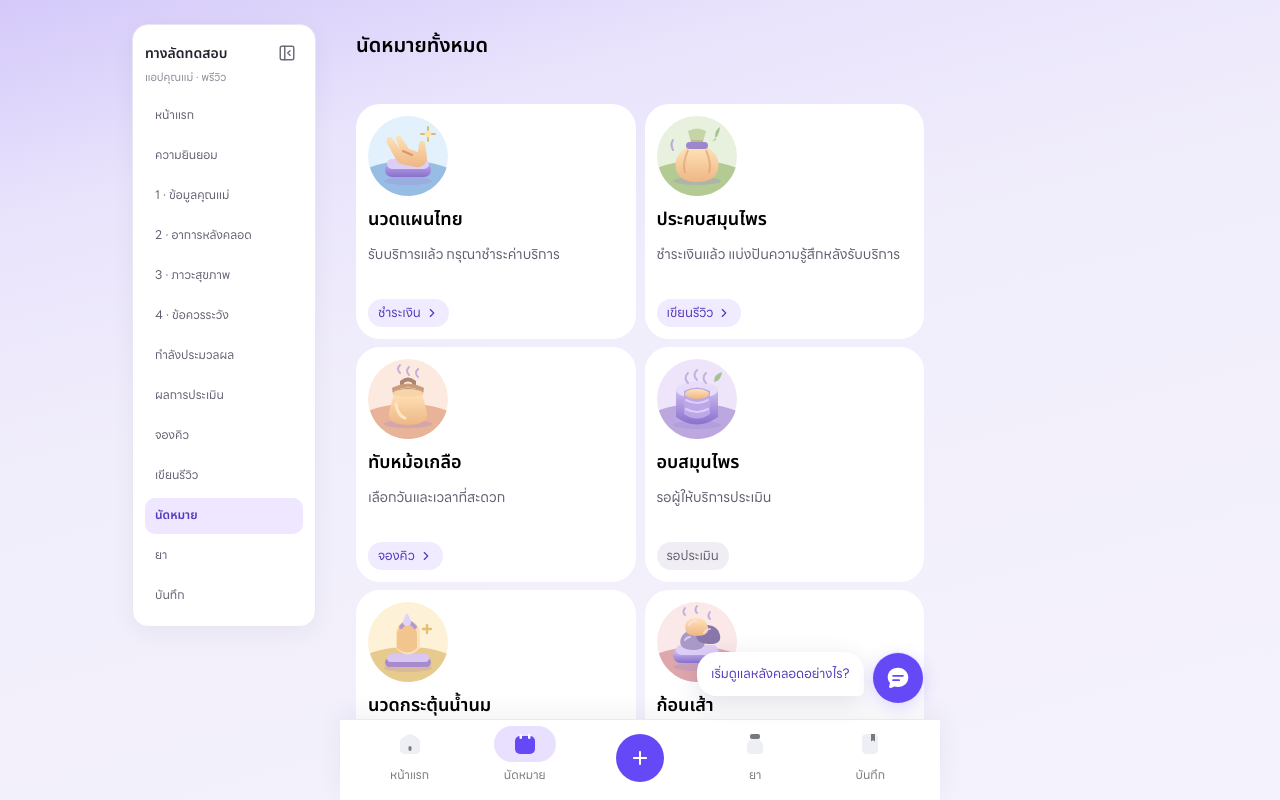
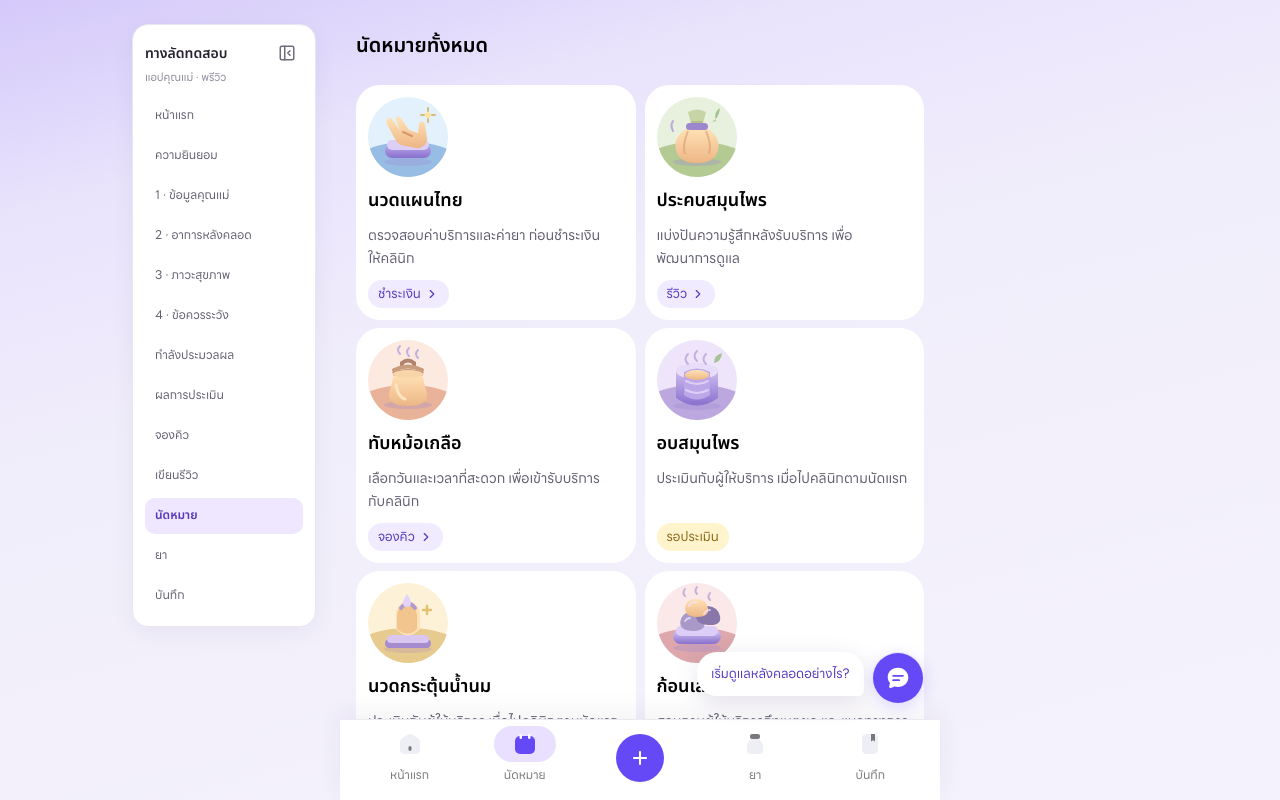
Before and after one commit to AYNO-I-KNOW/reuanfai, a Next.js app in the folder apps/web/: page /ruenfai/appointments in a window 1280 px wide. Built offline with nearby package versions, Linux system fonts and the light colour scheme.

Commit message:
feat(web): unify service stages and smooth journal field transitions

```diff
--- a/apps/web/src/app/ruenfai/PageHeader.module.css
+++ b/apps/web/src/app/ruenfai/PageHeader.module.css
@@ -3,3 +3,8 @@
 .action{align-self:center;margin-top:0;}
 
 .profileLink{display:flex;align-items:flex-start;gap:16px;flex:1;min-width:0;color:inherit;text-decoration:none;border-radius:16px}.profileLink:focus-visible{outline:2px solid #6549f7;outline-offset:4px}
+
+/* Title-only headers reserve 19px below the 30px title in their 56px slot.
+   Add at most 5px before content so the visible title-to-content gap is 24px.
+   Keep the shared title baseline and action hit areas unchanged. */
+.header.header:not(:has(.subtitle,.leading)) + *{margin-block-start:5px}
--- a/apps/web/src/app/ruenfai/appointments/page.tsx
+++ b/apps/web/src/app/ruenfai/appointments/page.tsx
@@ -1,47 +1,69 @@
 'use client';
 import Image from 'next/image';
+import {useEffect, useState} from 'react';
+import {ChevronRight} from 'lucide-react';
+import {useCareDemo} from '@/design/care-demo';
 import {usePayments} from '../payment/payment-state';
 import {useTabNavigation} from '../TabMotion';
-import {useEffect,useState} from 'react';
-import {ChevronRight} from 'lucide-react';
+import {serviceStageView, serviceStages, type ServiceStage, type StageContext} from './service-stage';
 import '@/design/fonts.css';
 import s from '../page.module.css';
 import PageHeader from '../PageHeader';
+import AppointmentSheet from '../AppointmentSheet';
 import {useMotherAppointments} from '../useMotherAppointments';
-import AppointmentSheet from '../AppointmentSheet';
 
-// UI examples only: readiness reasons are supplied copy, not clinical rules.
-type Appointment={id:string;service:string;art:string;status:'unavailable'|'choose'|'scheduled'|'review';paid?:boolean;description?:string;startsAt?:string};
-const services:Appointment[]=[
- {id:'a4',service:'นวดแผนไทย',art:'massage',status:'review'},
- {id:'a2',service:'ประคบสมุนไพร',art:'compress',status:'review',paid:true},
- {id:'service-salt',service:'ทับหม้อเกลือ',art:'salt-pot',status:'choose',description:'เลือกวันและเวลาที่สะดวก'},
- {id:'service-steam',service:'อบสมุนไพร',art:'steam',status:'unavailable',description:'รอผู้ให้บริการประเมิน'},
- {id:'service-lactation',service:'นวดกระตุ้นน้ำนม',art:'lactation',status:'unavailable',description:'รอผู้ให้บริการประเมิน'},
- {id:'service-stones',service:'ก้อนเส้า',art:'hot-stones',status:'unavailable',description:'ไม่เปิดให้จองตามผลประเมินนี้'},
-];
-function countdown(startsAt:string,now:number){
-  const hours=(new Date(startsAt).getTime()-now)/3600000;
-  if(hours<=-24)return 'ดูรายละเอียดนัด';
-  if(hours<=0)return 'ถึงเวลานัดหมาย';
-  if(hours<1)return `อีก ${Math.ceil(hours*60)} นาที`;
-  if(hours<24)return `อีก ${Math.ceil(hours)} ชั่วโมง`;
-  return `อีก ${Math.floor(hours/24)} วัน`;
-}
-function scheduledDescription(startsAt:string){
-  const date=new Date(startsAt);
-  return `${date.toLocaleDateString('th-TH',{timeZone:'Asia/Bangkok',day:'numeric',month:'short'})} · ${date.toLocaleTimeString('th-TH',{timeZone:'Asia/Bangkok',hour:'2-digit',minute:'2-digit',hour12:false})} น.`;
-}
+// Existing UI fixtures; these are not individual clinical eligibility decisions.
+const services = [
+  {id:'a4',name:'นวดแผนไทย',bookingName:'นวดไทย',art:'massage',stage:'payment'},
+  {id:'a2',name:'ประคบสมุนไพร',bookingName:'ประคบสมุนไพร',art:'compress',stage:'review'},
+  {id:'service-salt',name:'ทับหม้อเกลือ',bookingName:'ทับหม้อเกลือ',art:'salt-pot',stage:'book'},
+  {id:'service-steam',name:'อบสมุนไพร',bookingName:'อบสมุนไพร',art:'steam',stage:'assessment'},
+  {id:'service-lactation',name:'นวดกระตุ้นน้ำนม',bookingName:'นวดกระตุ้นน้ำนม',art:'lactation',stage:'assessment'},
+  {id:'service-stones',name:'ก้อนเส้า',bookingName:'ก้อนเส้า',art:'hot-stones',stage:'unavailable'},
+] as const;
 export default function AppointmentsPage(){
   const navigate=useTabNavigation();
+  const care=useCareDemo();
   const payments=usePayments();
-  const isPaid=(id:string)=>services.some(item=>item.id===id&&item.paid)||payments.some(receipt=>receipt.appointment===id);
   const scheduled=useMotherAppointments();
   const [active,setActive]=useState<string|null>(null);
-  const items:Appointment[]=[...services,...scheduled.map(item=>({id:item.id,service:item.service,art:item.art,status:item.completed?'review' as const:'scheduled' as const,startsAt:item.completed?undefined:`${item.date}T${item.time}:00+07:00`,description:item.status}))];
   const [now,setNow]=useState<number|null>(null);
-  useEffect(()=>{const initial=setTimeout(()=>setNow(Date.now()),0);const timer=setInterval(()=>setNow(Date.now()),60000);return()=>{clearTimeout(initial);clearInterval(timer);};},[]);
-  const label=(a:Appointment)=>a.status==='choose'?'จองคิว':a.status==='unavailable'?(a.art==='hot-stones'?'ไม่เปิดให้จอง':['steam','lactation'].includes(a.art)?'รอประเมิน':'ยังไม่พร้อม'):a.status==='review'?(isPaid(a.id)?'เขียนรีวิว':'ชำระเงิน'):now&&a.startsAt?countdown(a.startsAt,now):'กำลังตรวจเวลานัด';
-  const description=(a:Appointment)=>a.startsAt?scheduledDescription(a.startsAt):a.status==='review'?(isPaid(a.id)?'ชำระเงินแล้ว แบ่งปันความรู้สึกหลังรับบริการ':'รับบริการแล้ว กรุณาชำระค่าบริการ'):a.description;
-  return <main className={`${s.canvas} ${s.referenceBackground}`}><section className={`${s.tabPage} ${s.appointmentsPage} ${s.referenceAppointments}`}><PageHeader title="นัดหมายทั้งหมด"/><ol className={s.appointmentGrid}>{items.map(a=><li key={a.id}><button type="button" className={`${s.appointmentCard} ${s.appointmentActionCard}`} disabled={a.status==='unavailable'} onClick={()=>{if(a.status==='scheduled'){setActive(a.id);return;}if(a.status==='choose'){navigate('/ruenfai/onboarding?screen=booking');return;}if(a.status==='review'){navigate(isPaid(a.id)?`/ruenfai/review?appointment=${encodeURIComponent(a.id)}&service=${encodeURIComponent(a.service)}`:`/ruenfai/payment?appointment=${encodeURIComponent(a.id)}&service=${encodeURIComponent(a.service)}`);}}}><div className={s.appointmentArt}><Image src={`/images/ruenfai/services/${a.art}-base.svg`} alt="" width={80} height={80}/><Image className={s.serviceIllustration} src={`/images/ruenfai/services/${a.art}.svg`} alt="" width={80} height={80}/></div><h2>{a.service}</h2><p className={s.appointmentStatusDescription}>{description(a)}</p><span className={`${s.pill} ${a.status==='unavailable'?s.appointmentUnavailable:''}`}>{label(a)}{(a.status==='choose'||a.status==='review')&&<ChevronRight size={14} aria-hidden="true"/>}</span></button></li>)}</ol></section><AppointmentSheet appointment={scheduled.find(item=>item.id===active)||null} onClose={()=>setActive(null)}/></main>;
+  const [preview,setPreview]=useState<ServiceStage|null>(null);
+  useEffect(()=>{
+    const update=()=>setNow(Date.now());
+    const initial=setTimeout(()=>{
+      update();
+      if(process.env.NODE_ENV==='development'){
+        const value=new URLSearchParams(window.location.search).get('previewStatus');
+        if(serviceStages.includes(value as ServiceStage))setPreview(value as ServiceStage);
+      }
+    },0);
+    const timer=setInterval(update,60000);
+    return()=>{clearTimeout(initial);clearInterval(timer);};
+  },[]);
+  return <main className={`${s.canvas} ${s.referenceBackground}`}><section className={`${s.tabPage} ${s.appointmentsPage} ${s.referenceAppointments}`}><PageHeader title="นัดหมายทั้งหมด"/>
+    <ol className={s.appointmentGrid}>{services.map(service=>{
+      // Match each booking back into its service card. Never append booking cards.
+      const booking=[...care.bookings].reverse().find(item=>item.services.some(name=>name===service.bookingName||name===service.name)&&care.appointments.find(record=>record.id===item.id)?.status!=='ยกเลิก');
+      const appointment=booking?scheduled.find(item=>item.id===booking.id):undefined;
+      const paid=payments.some(item=>item.appointment===(booking?.id||service.id));
+      let context:StageContext={stage:service.stage,firstAssessment:true};
+      if(appointment){
+        context={stage:appointment.completed?(paid?'review':'payment'):appointment.status==='รอยืนยันนัด'?'pending':appointment.status==='รอประเมิน'?'assessment':'confirmed',date:appointment.date,time:appointment.time,clinic:appointment.unit};
+      }else if(service.stage==='payment'&&paid)context={stage:'review'};
+      // Development-only visual examples. No storage writes or clinical decisions.
+      if(preview&&now!==null){
+        const today=new Intl.DateTimeFormat('en-CA',{timeZone:'Asia/Bangkok',year:'numeric',month:'2-digit',day:'2-digit'}).format(now);
+        context={stage:preview,firstAssessment:service.art==='steam',date:today,time:'09:00',clinic:'คลินิกตัวอย่าง',nextBookingDate:new Date(Date.parse(`${today}T00:00:00Z`)+10*86400000).toISOString().slice(0,10),reason:'ผู้ให้บริการระบุให้งดบริการนี้ในแผนตัวอย่าง'};
+      }
+      const view=serviceStageView(context,now??Date.UTC(2026,0,1));
+      const body=<><div className={s.appointmentArt}><Image src={`/images/ruenfai/services/${service.art}-base.svg`} alt="" width={80} height={80}/><Image className={s.serviceIllustration} src={`/images/ruenfai/services/${service.art}.svg`} alt="" width={80} height={80}/></div><h2>{service.name}</h2><p className={s.appointmentStatusDescription}>{view.description}</p><span className={`${s.pill} ${s[`appointmentTone${view.tone}`]}`}>{view.label}{view.actionable&&<ChevronRight size={14} aria-hidden="true"/>}</span></>;
+      return <li key={service.id} data-service={service.art} data-stage={view.stage}>{view.actionable?<button type="button" className={`${s.appointmentCard} ${s.appointmentActionCard}`} onClick={()=>{
+        if(view.stage==='book'){navigate('/ruenfai/onboarding?screen=booking');return;}
+        navigate(`/ruenfai/${view.stage==='payment'?'payment':'review'}?appointment=${encodeURIComponent(booking?.id||service.id)}&service=${encodeURIComponent(service.name)}`);
+      }}>{body}</button>:view.stage==='confirmed'&&appointment?<article className={`${s.appointmentCard} ${s.appointmentDetailsCard}`}>
+        <button type="button" className={s.appointmentDetailsButton} aria-label={`ดูรายละเอียดนัด ${service.name}`} onClick={()=>setActive(appointment.id)}/>{body}
+      </article>:<article className={s.appointmentCard}>{body}</article>}</li>;
+    })}</ol>
+  </section><AppointmentSheet appointment={scheduled.find(item=>item.id===active)||null} onClose={()=>setActive(null)}/></main>;
 }
--- /dev/null
+++ b/apps/web/src/app/ruenfai/appointments/service-stage.ts
@@ -0,0 +1,45 @@
+export type ServiceStage = 'book' | 'pending' | 'confirmed' | 'payment' | 'review' | 'assessment' | 'waiting' | 'unavailable';
+export type StageContext = {
+  stage: ServiceStage;
+  firstAssessment?: boolean;
+  date?: string;
+  time?: string;
+  clinic?: string;
+  nextBookingDate?: string;
+  reason?: string;
+};
+export const serviceStages: ServiceStage[] = ['book', 'pending', 'confirmed', 'payment', 'review', 'assessment', 'waiting', 'unavailable'];
+const dayFormat = new Intl.DateTimeFormat('th-TH', {timeZone:'Asia/Bangkok', day:'numeric', month:'short'});
+function validDay(value?: string) {
+  if (!value || !/^\d{4}-\d{2}-\d{2}$/.test(value)) return null;
+  const day = Date.parse(`${value}T00:00:00Z`);
+  return Number.isFinite(day) && new Date(day).toISOString().slice(0,10) === value ? day : null;
+}
+export function serviceStageView(context: StageContext, now: number) {
+  let stage = context.stage;
+  let days: number | null = null;
+  const next = validDay(context.nextBookingDate);
+  if (stage === 'waiting') {
+    const today = new Intl.DateTimeFormat('en-CA', {timeZone:'Asia/Bangkok', year:'numeric',month:'2-digit',day:'2-digit'}).format(now);
+    const todayDay = validDay(today);
+    if (next === null || todayDay === null) stage = 'assessment';
+    else {
+      days = Math.max(0, Math.round((next - todayDay) / 86400000));
+      if (days === 0) stage = 'book';
+    }
+  }
+  const when = validDay(context.date);
+  const date = when === null ? '' : dayFormat.format(when);
+  const slot = date && context.time ? `${date} เวลา ${context.time} น.` : '';
+  const copy = {
+    book: ['จองคิว', 'เลือกวันและเวลาที่สะดวก เพื่อเข้ารับบริการกับคลินิก'],
+    pending: ['รอยืนยันนัด', slot ? `ขอนัดวันที่ ${slot} รอคลินิกตรวจสอบและยืนยันนัด` : 'ส่งคำขอนัดหมายแล้ว คลินิกจะตรวจสอบและยืนยันวันเวลาให้ทราบ'],
+    confirmed: ['นัดหมายแล้ว', slot ? `ยืนยันนัดวันที่ ${slot}${context.clinic ? ` ณ ${context.clinic}` : ''}` : 'คลินิกยืนยันนัดหมายแล้ว สามารถดูวันเวลาและสถานที่ในรายละเอียดนัด'],
+    payment: ['ชำระเงิน', 'ตรวจสอบค่าบริการและค่ายา ก่อนชำระเงินให้คลินิก'],
+    review: ['รีวิว', 'แบ่งปันความรู้สึกหลังรับบริการ เพื่อพัฒนาการดูแล'],
+    assessment: ['รอประเมิน', context.firstAssessment ? 'ประเมินกับผู้ให้บริการ เมื่อไปคลินิกตามนัดแรก' : 'รอผู้ให้บริการประเมินและวางแผน สำหรับการรับบริการครั้งถัดไป'],
+    waiting: [`อีก ${days} วัน`, next === null ? '' : `ตามแผนการดูแล สามารถเริ่มจองบริการครั้งถัดไปได้ตั้งแต่วันที่ ${dayFormat.format(next)}`],
+    unavailable: ['ไม่สามารถทำได้', context.reason ? `จากผลประเมิน แนะนำให้งดบริการนี้ เนื่องจาก ${context.reason}` : 'สอบถามผู้ให้บริการถึงเหตุผล และแนวทางการดูแลต่อไป'],
+  } as const;
+  return {stage, label:copy[stage][0], description:copy[stage][1], actionable:['book','payment','review'].includes(stage), tone:stage === 'pending' || stage === 'assessment' ? 'yellow' : stage === 'confirmed' ? 'green' : stage === 'unavailable' ? 'gray' : 'purple'};
+}
--- a/apps/web/src/app/ruenfai/page.module.css
+++ b/apps/web/src/app/ruenfai/page.module.css
@@ -191,3 +191,14 @@
 
 /* The viewport wrapper must never scroll to follow autofocus during entry. */
 .medicineDialog{overflow:clip;}
+
+/* Service lifecycle: only actionable pills have a chevron. */
+.appointmentCard .appointmentTonepurple{background:#f0ebff;color:#5438bd}
+.appointmentCard .appointmentToneyellow{background:#fff4cc;color:#876514}
+.appointmentCard .appointmentTonegreen{background:#e5f5ee;color:#21745c}
+.appointmentCard .appointmentTonegray{background:#f0eef4;color:#625d70}
+.appointmentCard .appointmentStatusDescription{min-height:46px;overflow-wrap:anywhere;text-wrap:pretty}
+.appointmentCard .pill{white-space:normal;text-align:left}
+.appointmentDetailsCard{position:relative}
+.appointmentDetailsButton{position:absolute;inset:0;border:0;border-radius:24px;background:transparent;cursor:pointer}
+.appointmentDetailsButton:focus-visible{outline:2px solid #6549f7;outline-offset:3px}
```
Also changed, not shown: apps/web/src/app/ruenfai/JournalForm.tsx (+8 -5 lines), apps/web/src/app/ruenfai/journal/journal.module.css (+7 -1 lines), 3 other files (tests, documents, lock files or other folders).
